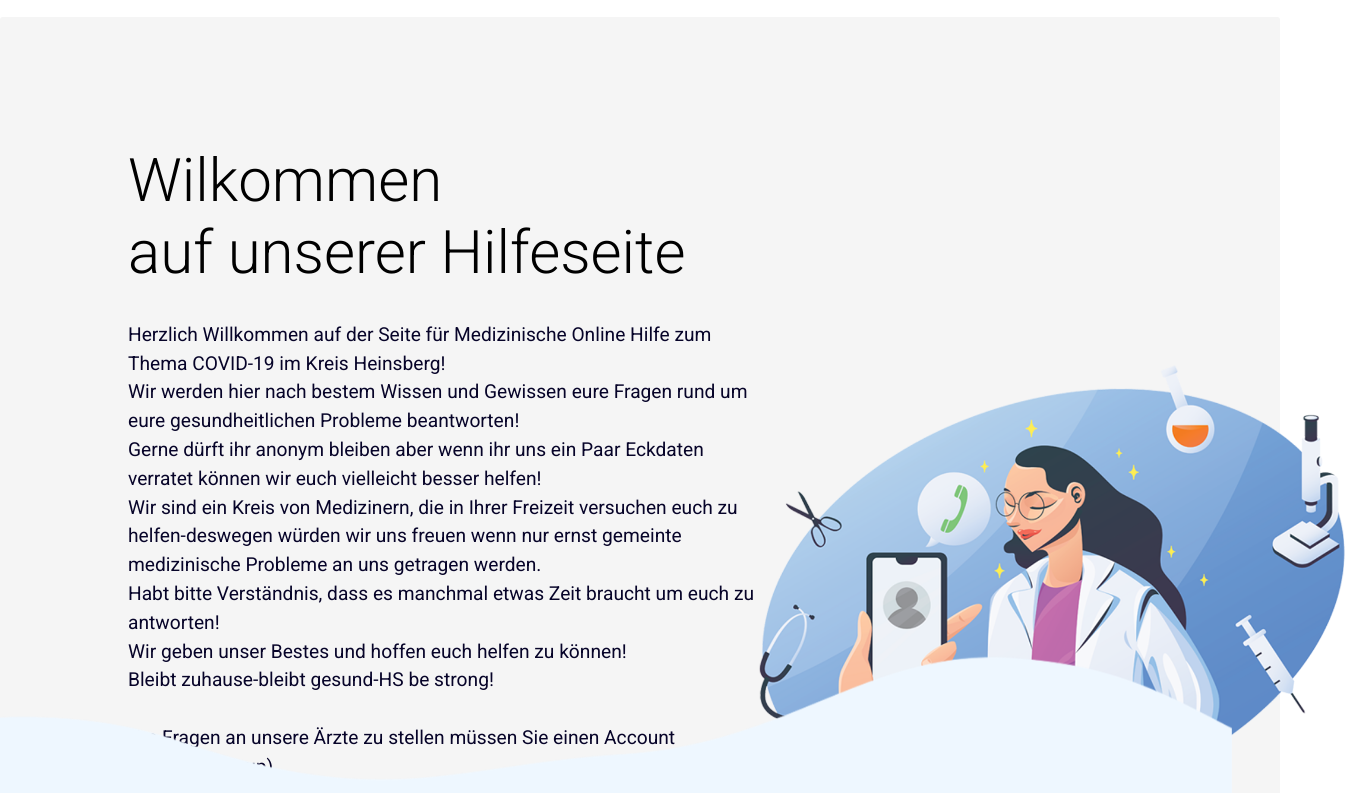
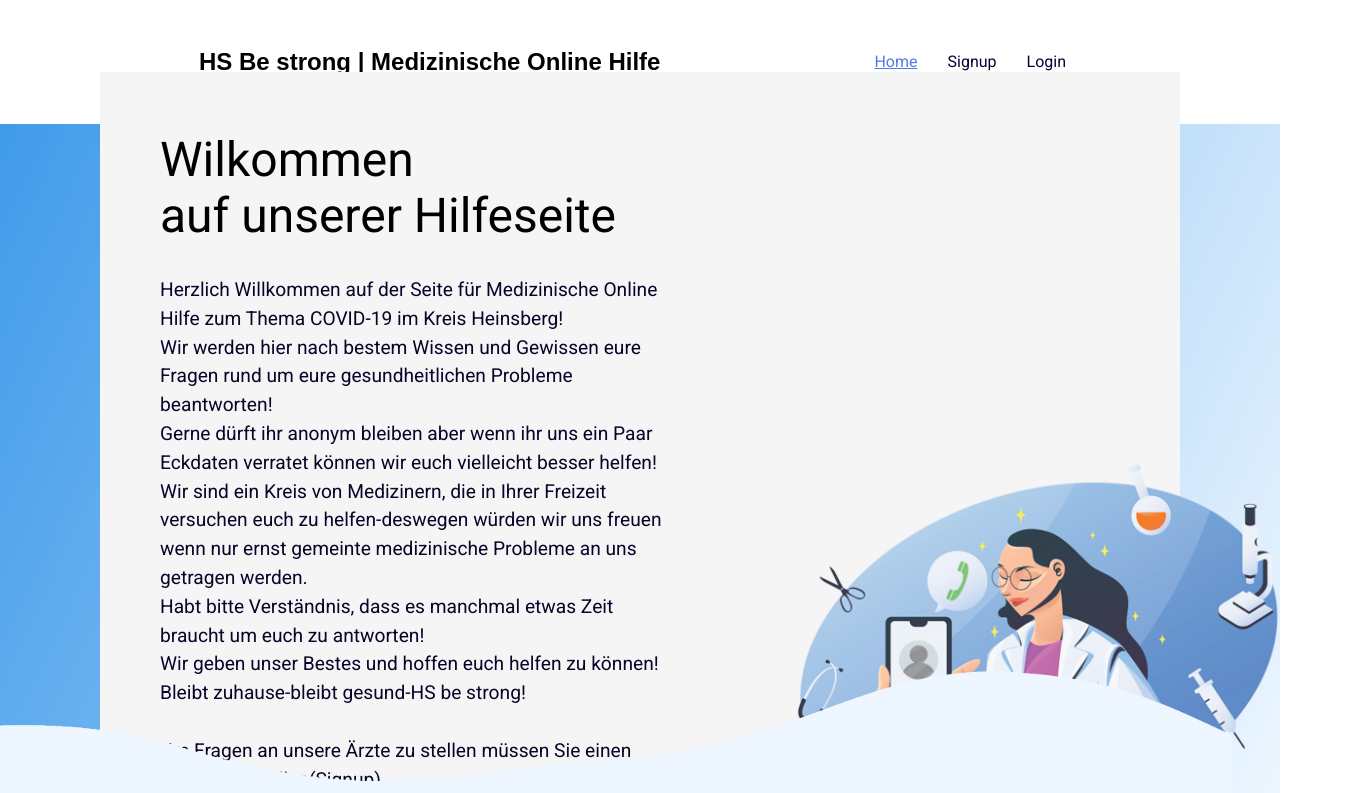
Before and after one commit to Feli25/CoronaQuestionPortal, a React (Create React App) app in the folder client/: page / in a window 1280 px wide. Shown: the top 793 px of the page, 1350 px wide, since content can reach past the window. Built offline with nearby package versions, Linux system fonts and the light colour scheme; a web font is replaced by a local one.

Commit message:
changed Home page

```diff
--- a/client/src/components/pages/Home.jsx
+++ b/client/src/components/pages/Home.jsx
@@ -7,7 +7,7 @@
 			<div className="Home">
 				<div className="homeContainer">
 					<div>
-						<Typography variant="h2">Wilkommen <br />auf unserer Hilfeseite</Typography>
+						<Typography variant="h3">Wilkommen <br />auf unserer Hilfeseite</Typography>
 						<Typography>
 							Herzlich Willkommen auf der Seite für Medizinische Online Hilfe zum Thema COVID-19 im Kreis Heinsberg!
 							<br />Wir werden hier nach bestem Wissen und Gewissen eure Fragen rund um eure gesundheitlichen Probleme beantworten!
--- a/client/src/index.scss
+++ b/client/src/index.scss
@@ -183,14 +183,16 @@
 		align-items: flex-end;
 		justify-content: center;
 		background: whitesmoke;
-		padding: 8pc;
 		border-radius: 3px;
-		h2 {
-			margin-bottom: 2rem;
-		}
-		p {
-			font-size: 1.2em;
-			color: rgb(7, 4, 41);
+		div {
+			padding: 60px;
+			h3 {
+				margin-bottom: 2rem;
+			}
+			p {
+				font-size: 1.2em;
+				color: rgb(7, 4, 41);
+			}
 		}
 		.img {
 			display: flex;
@@ -405,11 +407,11 @@
 }
 
 footer {
-	width: 100%;
+	width: 100vw;
 	position: fixed;
 	bottom: 0;
 	img {
-		margin-top: 50px;
 		width: 100%;
+		max-height: 150px;
 	}
 }
```
